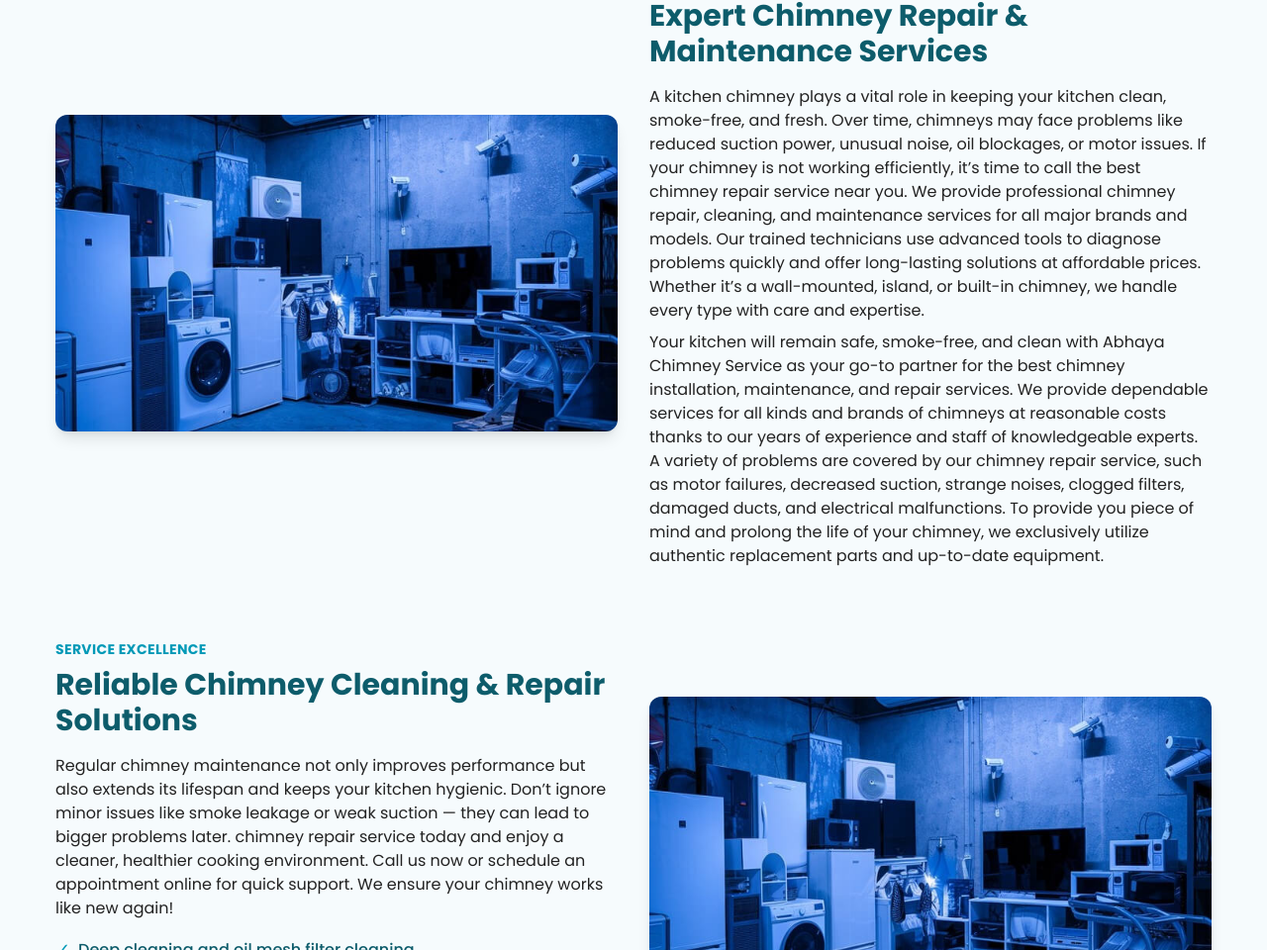
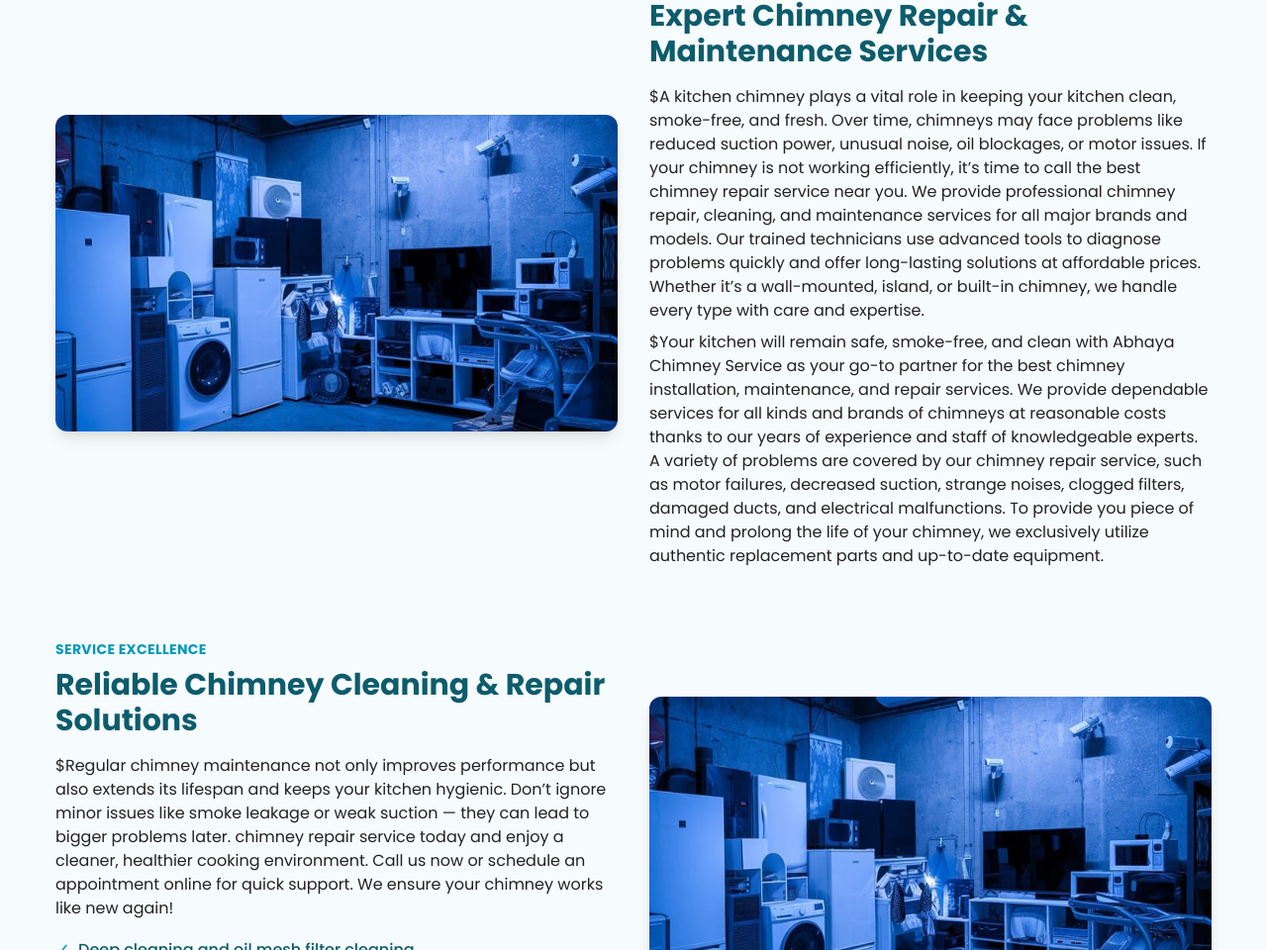
Before and after one commit to mohitkmr778/abhaya-chimney-website, a Next.js app: page /chimney-repair-service in a window 1280 px wide. Shown: the part 510-1470 px from the top of the page at 99% size. Built offline with nearby package versions, Linux system fonts and the light colour scheme.

Commit message:
Update chimney-repair-service

```diff
--- a/app/chimney-repair-service/page.js
+++ b/app/chimney-repair-service/page.js
@@ -40,22 +40,22 @@ export default function ChimneyRepairServicePage() {
                               Expert Chimney Repair & Maintenance Services
                             </h2>
                             <p className="text-[#222] mb-2 text-base">
-                                   A kitchen chimney plays a vital role in keeping your kitchen clean, smoke-free, and fresh. Over time, chimneys
+                                ${`A kitchen chimney plays a vital role in keeping your kitchen clean, smoke-free, and fresh. Over time, chimneys
                                 may face problems like reduced suction power, unusual noise, oil blockages, or motor issues. If your chimney
                                 is not working efficiently, it’s time to call the best chimney repair service near you.
                                 We provide professional chimney repair, cleaning, and maintenance services for all major brands and models.
                                 Our trained technicians use advanced tools to diagnose problems quickly and offer long-lasting
                                 solutions at affordable prices. Whether it’s a wall-mounted, island, or built-in chimney, we handle
-                                                every type with care and expertise.
+                                every type with care and expertise.`}
                             </p>
                             <p className="text-[#222] mb-2 text-base">
-                             Your kitchen will remain safe, smoke-free, and clean with
+                                ${`Your kitchen will remain safe, smoke-free, and clean with
                                 Abhaya Chimney Service as your go-to partner for the best chimney installation, maintenance, and repair services.
                                 We provide dependable services for all kinds and brands of chimneys at reasonable costs thanks to our years of experience
                                 and staff of knowledgeable experts.
                                 A variety of problems are covered by our chimney repair service, such as motor failures, decreased suction, strange noises,
                                 clogged filters, damaged ducts, and electrical malfunctions. To provide you piece of mind and prolong the life of your chimney,
-        we exclusively utilize authentic replacement parts and up-to-date equipment.
+                                we exclusively utilize authentic replacement parts and up-to-date equipment.`}
                             </p>
 
                         </div>
@@ -76,11 +76,11 @@ clogged filters, damaged ducts, and electrical malfunctions. To provide you piec
                                Reliable Chimney Cleaning & Repair Solutions
                             </h2>
                             <p className="text-[#222] mb-2 text-base">
-                               Regular chimney maintenance not only improves performance but also extends its lifespan and keeps
+                                ${`Regular chimney maintenance not only improves performance but also extends its lifespan and keeps
                                 your kitchen hygienic. Don’t ignore minor issues like smoke leakage or weak suction — they can
                                 lead to bigger problems later.
                                 chimney repair service today and enjoy a cleaner, healthier cooking environment. Call us now or
-    schedule an appointment online for quick support. We ensure your chimney works like new again!
+                                schedule an appointment online for quick support. We ensure your chimney works like new again!`}
                             </p>
                             <ul className="mt-4 space-y-2">
                                 <li className="flex items-center text-[#0d5c6b] font-medium">
```
Lines whose indentation alone changed are shown as unchanged.
